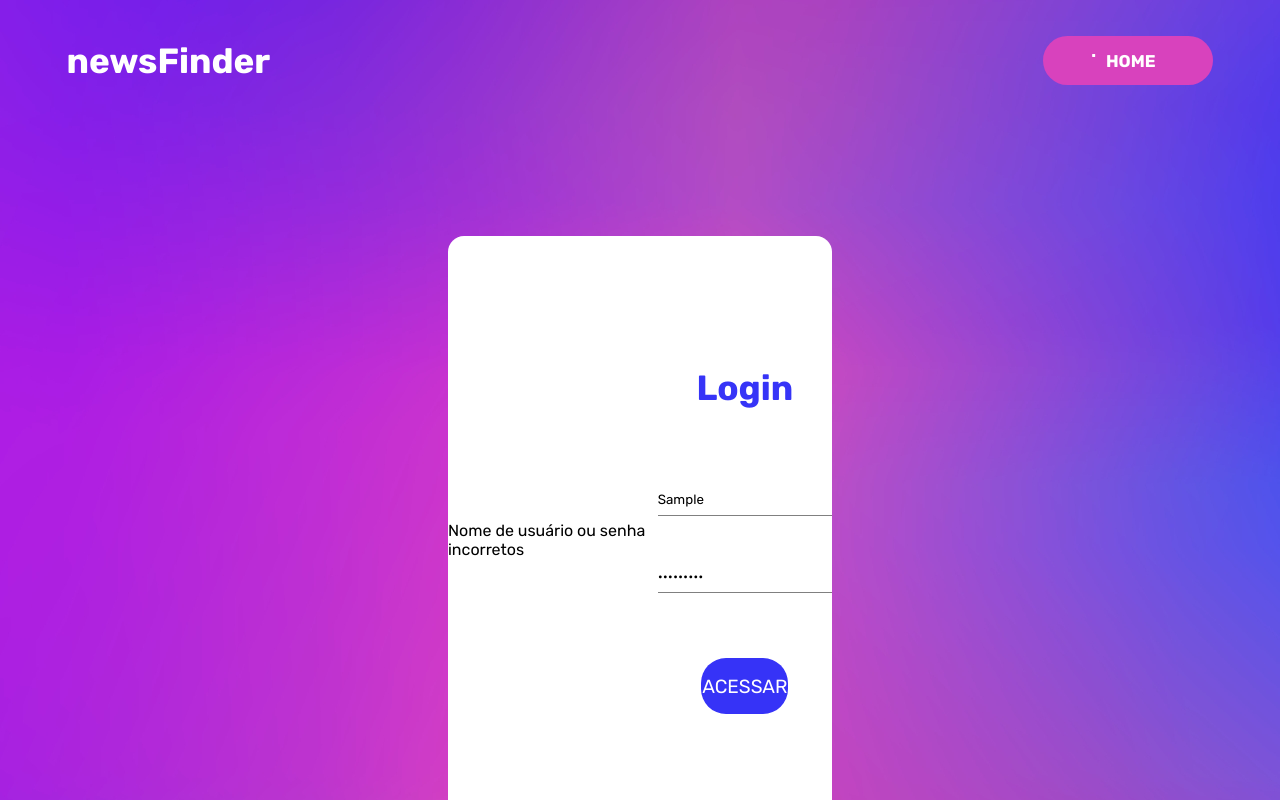
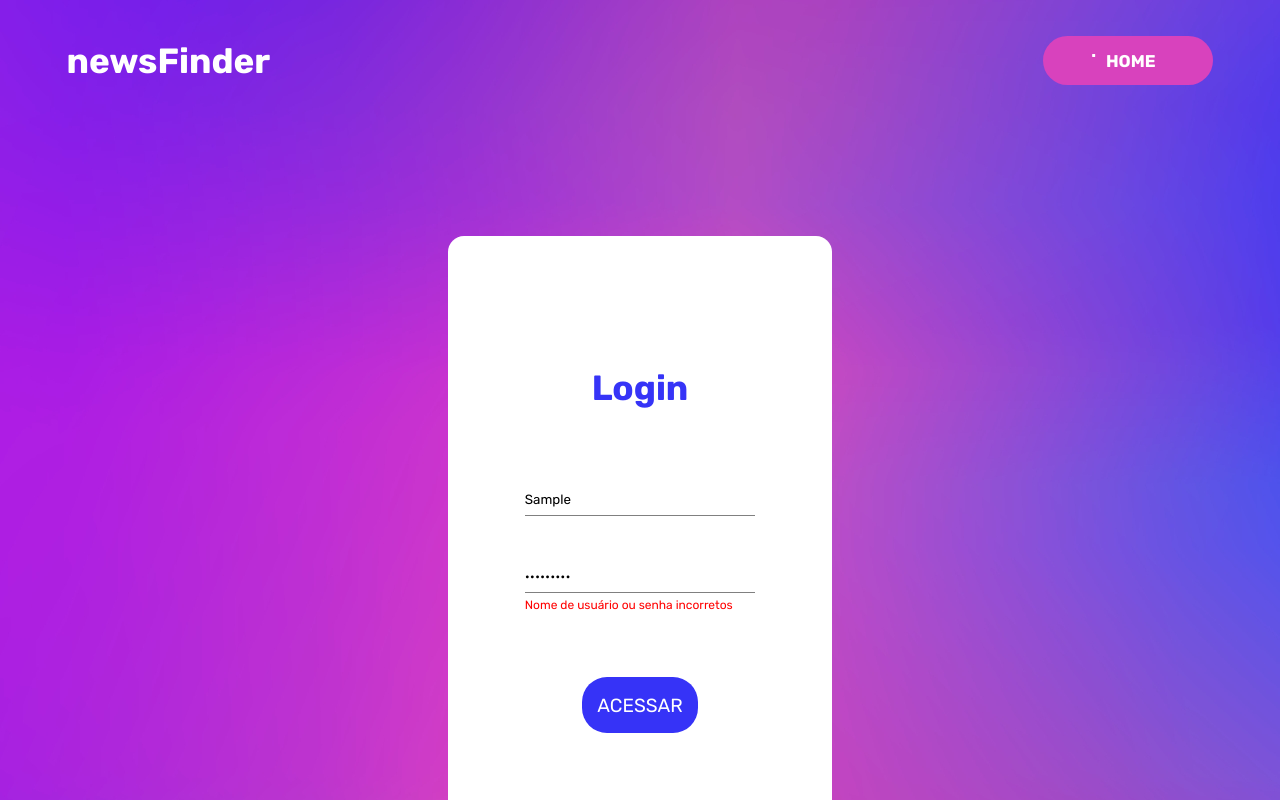
Before and after one commit to andre-rosatto/newtab-newsfinder, a React (Create React App) app: page / in a window 1280 px wide. Both pictures are taken after typing "Sample", "Sample123" into the empty fields and a click on the button "ACESSAR". Shown: the top 800 px of the page. Built offline with nearby package versions, Linux system fonts and the light colour scheme.

Commit message:
form valid.

```diff
--- a/package.json
+++ b/package.json
@@ -8,6 +8,7 @@
     "@testing-library/user-event": "^13.5.0",
     "react": "^18.2.0",
     "react-dom": "^18.2.0",
+    "react-hook-form": "^7.51.0",
     "react-router": "^6.22.2",
     "react-scripts": "5.0.1",
     "web-vitals": "^2.1.4"
--- a/src/components/LoginForm.jsx
+++ b/src/components/LoginForm.jsx
@@ -16,12 +16,10 @@ const LoginForm = () => {
 
     const handleSubmit = (event) => {
       event.preventDefault();
-      // lógica para validar os campos do formulário
+
       if (username === 'usuario' && password === 'senha') {
-        // Login bem-sucedido
         alert('Login bem-sucedido!');
       } else {
-        // Login falhou
         setError('Nome de usuário ou senha incorretos');
       }
     };
@@ -37,12 +35,10 @@ return (
       </div>
       <div className="loginBox">
         <div className="intoLogin">
-          {error && <p>{error}</p>}
           <form onSubmit={handleSubmit} className="userPassword">
             <h2 className="titleLoginBox">Login</h2>
             <div className="formItens">
               <div>
-                {/* <label htmlFor="username">Nome de Usuário:</label> */}
                 <input
                   type="text"
                   id="username"
@@ -52,7 +48,6 @@ return (
                 />
               </div>
               <div>
-                {/* <label htmlFor="password">Senha:</label> */}
                 <input
                   type="password"
                   id="password"
@@ -60,6 +55,7 @@ return (
                   value={password}
                   onChange={handlePasswordChange}
                 />
+                {error && <p className="errorMessage">{error}</p>}
               </div>
             </div>
             <div className="btnFormWrapper">
--- a/src/css/login.css
+++ b/src/css/login.css
@@ -120,6 +120,13 @@
     font-size: 19px;
 }
 
+.errorMessage {
+    color: red;
+    font-family: Rubik;
+    font-size: 12px;
+    margin-top: 5px;
+}
+
 /* Estilizando o placeholder*/
 ::-webkit-input-placeholder { /* WebKit (Chrome, Safari, etc.) */
 font-size: 17px;
```
Also changed, not shown: 1 other file (tests, documents, lock files or other folders).
